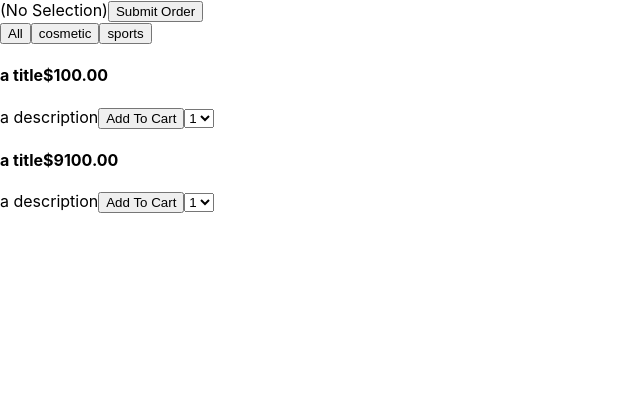
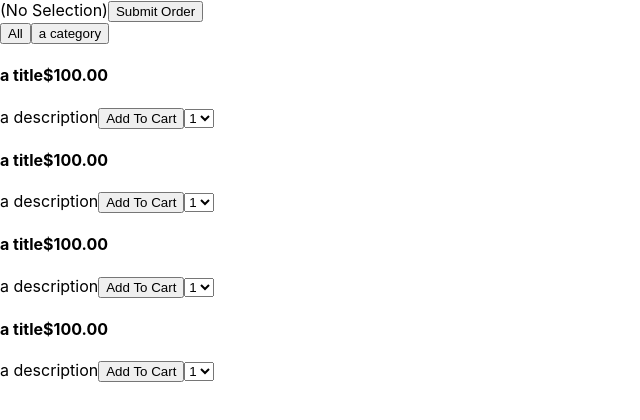
Before and after one commit to brunohgrau/post-app-typescript, a React (Create React App) app: page / in a window 1280 px wide. Shown: the top 420 px of the page, without its empty margins (0-640 px from the left). Built offline with nearby package versions, Linux system fonts and the light colour scheme; data requests are answered from the project's data file.

Commit message:
redux-setup-v2

```diff
--- a/data.json
+++ b/data.json
@@ -7,6 +7,27 @@
       "category": "a category",
       "description": "a description",
       "price": 100
+    },
+    {
+      "id": "2",
+      "name": "a title",
+      "category": "a category",
+      "description": "a description",
+      "price": 100
+    },
+    {
+      "id": "3",
+      "name": "a title",
+      "category": "a category",
+      "description": "a description",
+      "price": 100
+    },
+    {
+      "id": "4",
+      "name": "a title",
+      "category": "a category",
+      "description": "a description",
+      "price": 100
     }
   ]
 }
--- a/src/App.tsx
+++ b/src/App.tsx
@@ -1,10 +1,7 @@
-import React, { FunctionComponent, useState } from "react";
-import {
-  Product,
-  ProductSelection,
-  ProductSelectionMutations,
-} from "./data/entities";
+import React, { FunctionComponent, useMemo } from "react";
+import { Product } from "./data/entities";
 import { ProductList } from "./components/ProductList";
+import { useAppDispatch, useAppSelector, reducers, queries } from "./dataStore";
 
 let testData: Product[] = [
   {
@@ -24,21 +21,22 @@ let testData: Product[] = [
 ];
 
 export const App: FunctionComponent = () => {
-  const [selections, setSelections] = useState(Array<ProductSelection>());
+  const selections = useAppSelector((state) => state.selections);
+  const dispatch = useAppDispatch();
 
-  const addToOrder = (product: Product, quantity: number) => {
-    setSelections((curr) => {
-      ProductSelectionMutations.addProduct(curr, product, quantity);
-      return [...curr];
-    });
-  };
+  const { data } = queries.useGetProductsQuery();
 
-  const categories = [...new Set(testData.map((p) => p.category))];
+  const addToOrder = (p: Product, q: number) =>
+    dispatch(reducers.addToOrder([p, q]));
+
+  const categories = useMemo<string[]>(() => {
+    return [...new Set(data?.map((p) => p.category))];
+  }, [data]);
 
   return (
     <div className="App">
       <ProductList
-        products={testData}
+        products={data ?? []}
         categories={categories}
         selections={selections}
         addToOrder={addToOrder}
--- /dev/null
+++ b/src/dataStore.ts
@@ -0,0 +1,30 @@
+import { configureStore } from "@reduxjs/toolkit";
+import {
+  reducer as selectionsReducer,
+  addToOrder,
+} from "./slices/selectionSlice";
+import { TypedUseSelectorHook, useDispatch, useSelector } from "react-redux";
+import { productsApi, useGetProductsQuery } from "./slices/storeApis";
+
+export const dataStore = configureStore({
+  reducer: {
+    selections: selectionsReducer,
+    [productsApi.reducerPath]: productsApi.reducer,
+  },
+  middleware: (getDefaultMiddleware) =>
+    getDefaultMiddleware().concat(productsApi.middleware),
+});
+
+export type AppDispatch = typeof dataStore.dispatch;
+export type RootState = ReturnType<typeof dataStore.getState>;
+
+export const useAppDispatch = () => useDispatch<AppDispatch>();
+export const useAppSelector: TypedUseSelectorHook<RootState> = useSelector;
+
+export const reducers = {
+  addToOrder,
+};
+
+export const queries = {
+  useGetProductsQuery,
+};
--- a/src/index.tsx
+++ b/src/index.tsx
@@ -3,13 +3,17 @@ import ReactDOM from "react-dom/client";
 import "./index.css";
 import { App } from "./App";
 import reportWebVitals from "./reportWebVitals";
+import { Provider } from "react-redux";
+import { dataStore } from "./dataStore";
 
 const root = ReactDOM.createRoot(
   document.getElementById("root") as HTMLElement
 );
 root.render(
   <React.StrictMode>
-    <App />
+    <Provider store={dataStore}>
+      <App />
+    </Provider>
   </React.StrictMode>
 );
 
--- /dev/null
+++ b/src/slices/storeApis.ts
@@ -0,0 +1,20 @@
+import { createApi, fetchBaseQuery } from "@reduxjs/toolkit/query/react";
+import { Product } from "../data/entities";
+
+const protocol = "http";
+const hostname = "localhost";
+const port = 4600;
+
+const baseUrl = "http://localhost:4600";
+
+export const productsApi = createApi({
+  reducerPath: "products",
+  baseQuery: fetchBaseQuery({ baseUrl }),
+  endpoints: (builder) => ({
+    getProducts: builder.query<Product[], void>({
+      query: () => "/products",
+    }),
+  }),
+});
+
+export const { useGetProductsQuery } = productsApi;
```
